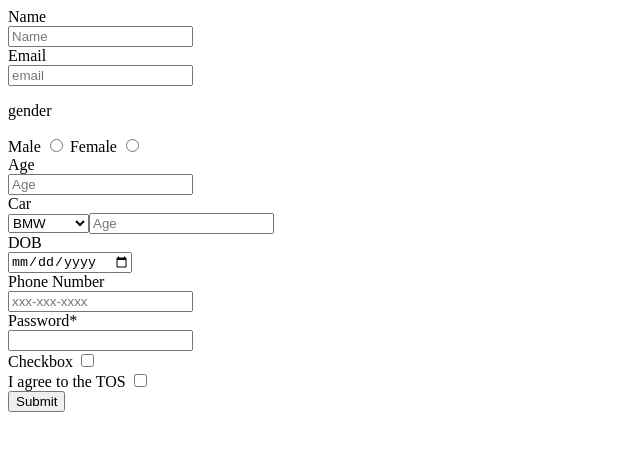
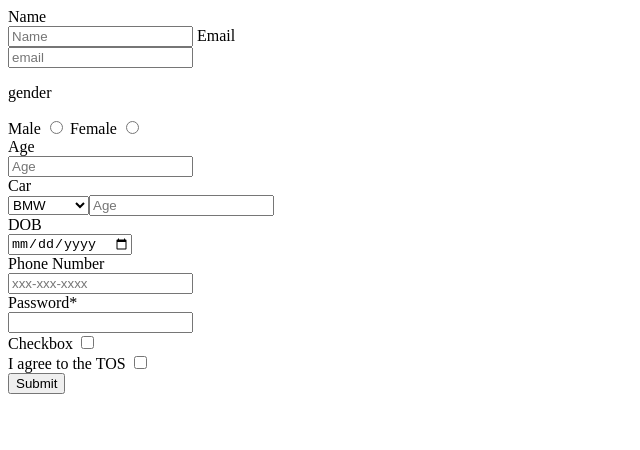
Before and after one commit to acciojob/signup-form-car-anujbellikatti, a website: page main.html in a window 1280 px wide. Shown: the whole page, without its empty margins (0-640 px from the left). Drawn offline with Linux system fonts and the light colour scheme.

Commit message:
created a submission

```diff
--- a/main.html
+++ b/main.html
@@ -9,17 +9,12 @@
 <body>
 	<!-- the entire body must be written by student -->
 	<form method="post">
-		<div>
+
 		<lable for = "name">Name</lable><br>
 		<input type = "text" id = "name" placeholder = "Name" required name = "name">
-			<div>
-<!-- 			<br> -->
-			<div>
 		<lable for = "email">Email</lable><br>
 		<input type = "email" id = "#email" placeholder = "email" required >
-			<div>
-<!-- 			<br> -->
-			<div>
+
 				<p>gender</p>
 				<lable for = "gender">Male</lable>
 				<input type = "radio" name = "gender1" id = "gender_m" value = "gender">
```
